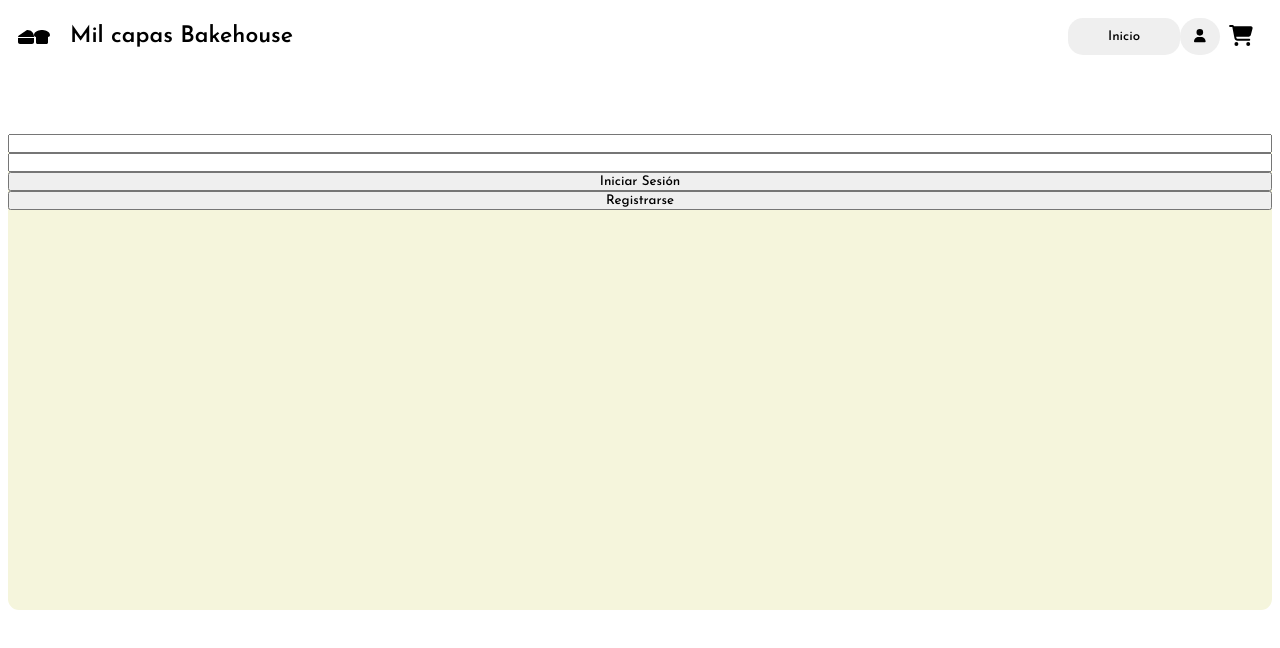
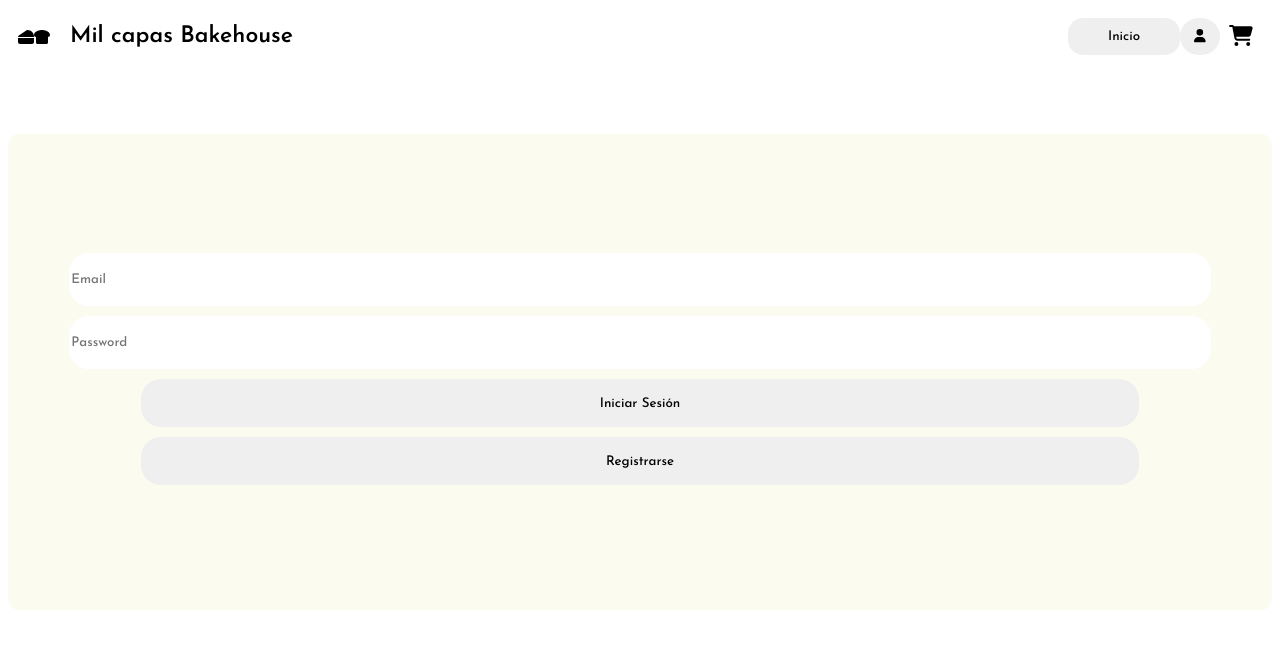
Before and after one commit to Yulanyandrea/MilCapasBakehouse_frontend, a Next.js app: page /LogIn/LogIn in a window 1280 px wide. Shown: the top 648 px of the page. Built offline with nearby package versions, Linux system fonts and the light colour scheme; no server answers.

Commit message:
creating log in form

```diff
--- a/src/pages/LogIn/LogIn.jsx
+++ b/src/pages/LogIn/LogIn.jsx
@@ -6,10 +6,14 @@ const LogIn = () => {
     <section className={logIn.containerLogIn}>
         <Header />
         <section className={logIn.containerLogIn__inputs}>
-          <input type="text" />
-          <input type="text" />
-          <button>Iniciar Sesión</button>
-          <button>Registrarse</button>
+          <section className={logIn["containerLogIn__inputs--config"]}>
+            <input type="text" className={logIn["containerLogIn__inputs--configDetail"]} placeholder="Email"/>
+            <input type="text" className={logIn["containerLogIn__inputs--configDetail"]} placeholder="Password"/>
+            <button className={logIn["containerLogIn__inputs--btn"]}>Iniciar Sesión</button>
+            <button className={logIn["containerLogIn__inputs--btn"]}>Registrarse</button>
+
+          </section>
+
         </section>
 
 
--- a/src/pages/LogIn/login.module.css
+++ b/src/pages/LogIn/login.module.css
@@ -3,7 +3,36 @@
   flex-direction: column;
   height: 476px;
   position: relative;
-  background-color: beige;
+  background-color: #fbfbf0;
   top: 69px;
   border-radius: 11px;
 }
+
+.containerLogIn__inputs--config{
+  display: flex;
+  flex-direction: column;
+  position: relative;
+  top: 119px;
+  align-items: center;
+  justify-content: center;
+}
+
+.containerLogIn__inputs--configDetail{
+  height: 51px;
+  width: 90%;
+  border-style: none;
+  border-radius: 20px;
+  margin-bottom: 10px;
+}
+
+.containerLogIn__inputs--btn{
+  height: 48px;
+  width: 79%;
+  border-style: none;
+  border-radius: 20px;
+  margin-bottom: 10px;
+}
+
+.containerLogIn__inputs--btn:hover{
+  background-color: beige;
+}
```
